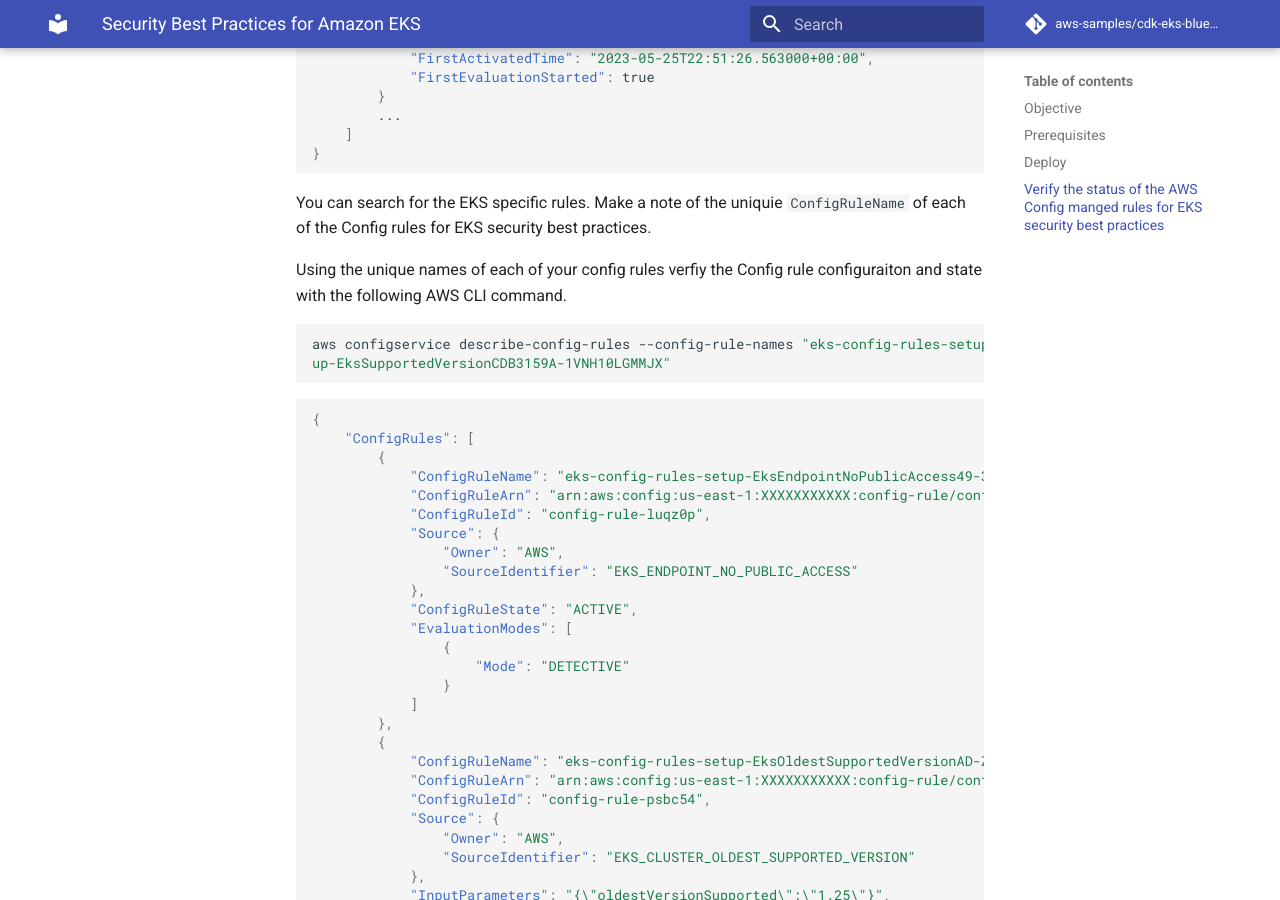
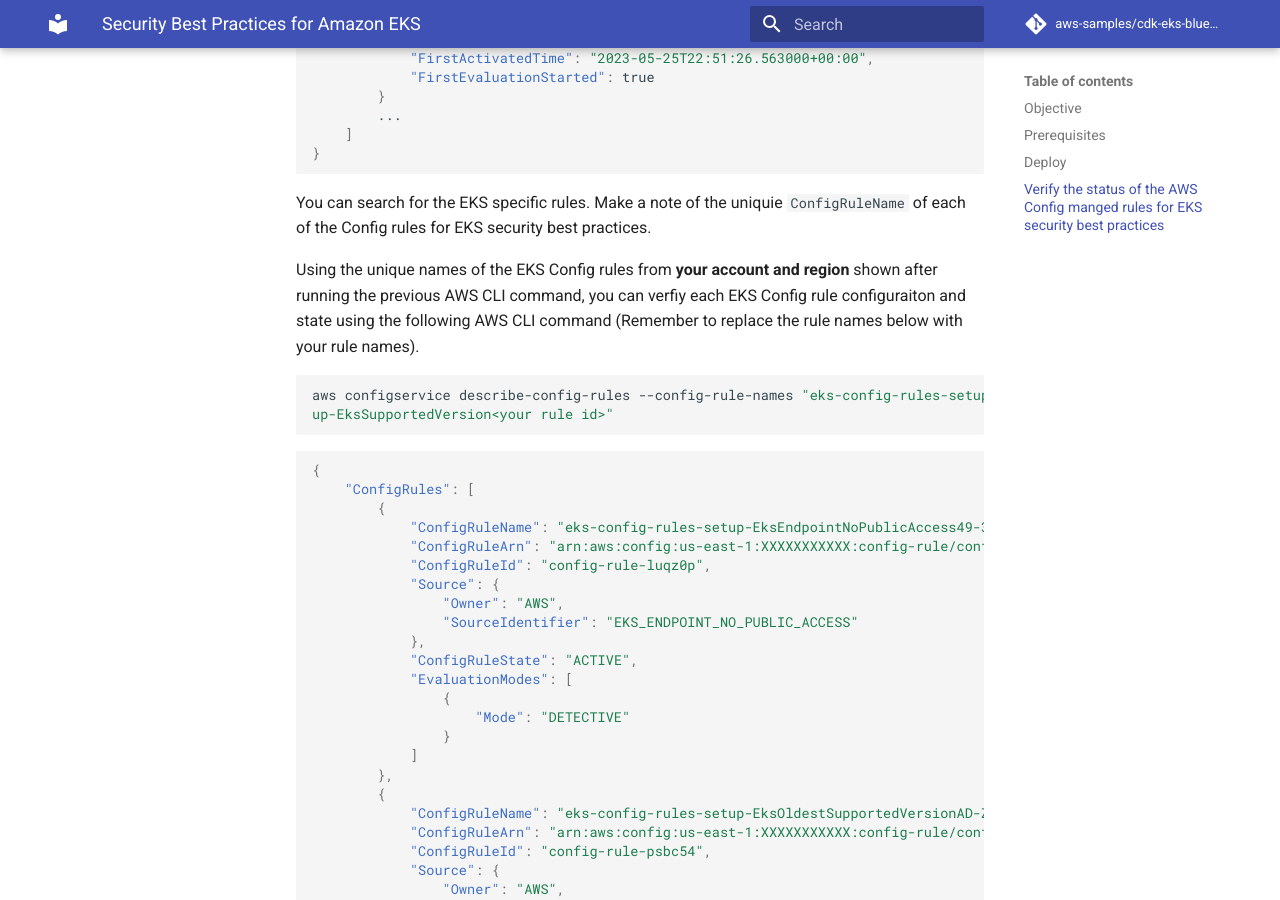
Before and after one commit to aws-samples/cdk-eks-blueprints-patterns, an MkDocs documentation site: the page built from docs/patterns/security/eks-config-rules.md, in a window 1280 px wide and 900 px high, scrolled down 1801 px. Built offline with MkDocs 1.6.1 and Material for MkDocs 9.7.7, drawn with Linux system fonts in a browser that asks for light colours; comment, search, counter and statistics services are not loaded.

Commit message:
Updated config rule doc.

````diff
--- a/docs/patterns/security/eks-config-rules.md
+++ b/docs/patterns/security/eks-config-rules.md
@@ -78,11 +78,11 @@
 
 You can search for the EKS specific rules. Make a note of the uniquie `ConfigRuleName` of each of the Config rules for EKS security best practices.
 
-Using the unique names of each of your config rules verfiy the Config rule configuraiton and state with the following AWS CLI command.
+Using the unique names of the EKS Config rules from **your account and region** shown after running the previous AWS CLI command, you can verfiy each EKS Config rule configuraiton and state using the following AWS CLI command (Remember to replace the rule names below with your rule names).
 
 ```bash
-aws configservice describe-config-rules --config-rule-names "eks-config-rules-setup-EksEndpointNoPublicAccess49-37QJEXYZALLB" "eks-config-rules-setup-EksOldestSupportedVersionAD-Z65N0TEQSF96" "eks-config-rules-setup-EksSecretsEncrypted7566BFCD-HUQX4WXUDEFA" "eks-config-rules-set
-up-EksSupportedVersionCDB3159A-1VNH10LGMMJX"
+aws configservice describe-config-rules --config-rule-names "eks-config-rules-setup-EksEndpointNoPublicAccess<your rule id>" "eks-config-rules-setup-EksOldestSupportedVersion<your rule id>" "eks-config-rules-setup-EksSecretsEncrypted<your rule id>" "eks-config-rules-set
+up-EksSupportedVersion<your rule id>"
 ```
 
 ```json
````
